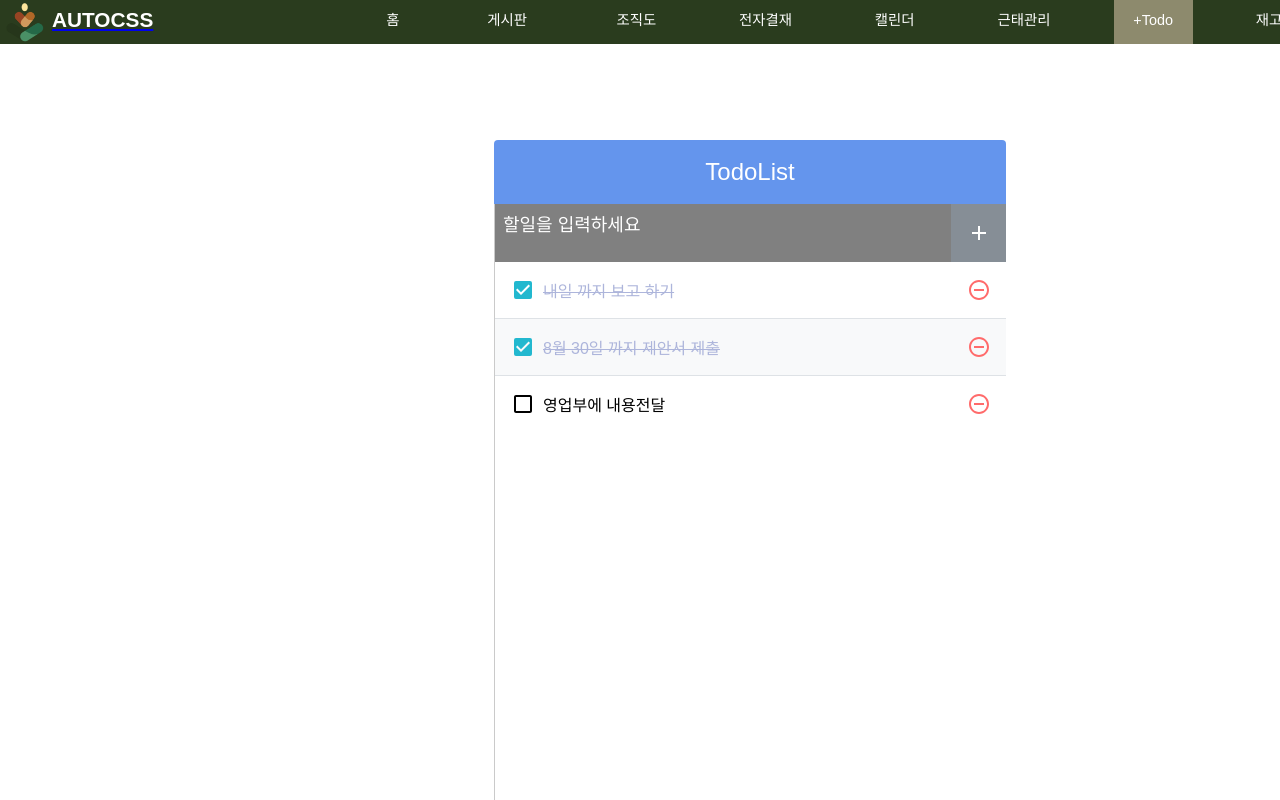
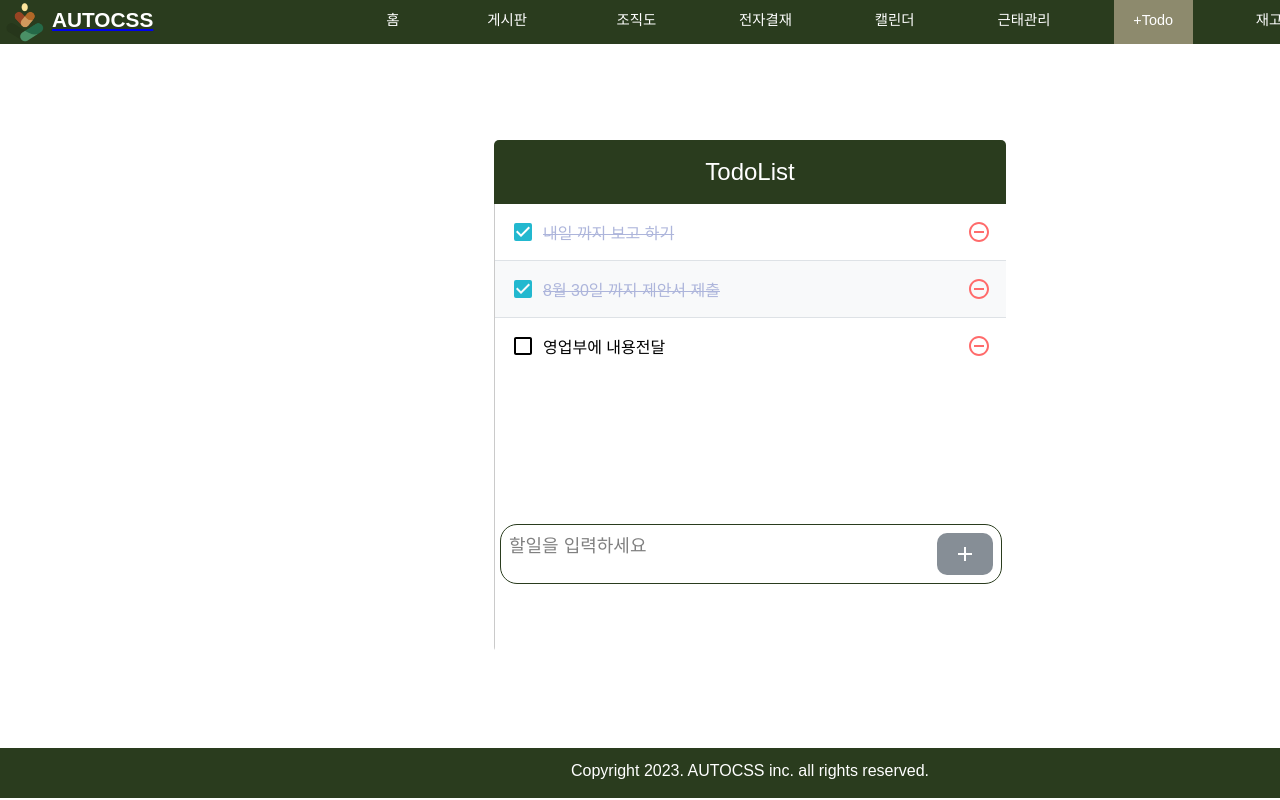
Before and after one commit to kimjisu123/AUTOCS-React, a React (Create React App) app: page /todo in a window 1280 px wide. Shown: the top 800 px of the page. Built offline with nearby package versions, Linux system fonts and the light colour scheme.

Commit message:
TodoList 리액트 기능 작업(기능구현완 - 세부 스타일링 작업 진행중) insert 버튼 디자인수정

```diff
--- a/src/pages/Todolist/TodoApp.js
+++ b/src/pages/Todolist/TodoApp.js
@@ -34,7 +34,7 @@ const TodoApp = () => {
                 text,
                 checked: false,
             };
-            setTodos(todos.concat(todo)); // 객체 추가
+            setTodos(todos => todos.concat(todo)); // 객체 추가
             nextId.current += 1; // id에 1씩 더하기
         }
 
@@ -43,26 +43,26 @@ const TodoApp = () => {
     //  할일 지우기 함수 filter 사용
     const onRemove = useCallback(
         id => {
-            setTodos(todos.filter(todo => todo.id !== id));
-        },[todos],
+            setTodos(todos => todos.filter(todo => todo.id !== id));
+        },[],
     );
 
     // 할일 체크 함수
     const onToggle = useCallback(
         id => {
-            setTodos(
+            setTodos(todos=>
                 todos.map(todo =>
                 todo.id === id? { ...todo, checked: !todo.checked} : todo,
                 ),
             );
-        },[todos],
+        },[],
     );
 
 
     return(
         <TodoTemplate>
+            <TodoList todos={todos} onRemove={ onRemove } onToggle={onToggle}/>
             <TodoInsert onInsert={onInsert}/>
-            <TodoList todos={todos} onRemove={ onRemove } onToggle={onToggle}/>
         </TodoTemplate>
         )
 
--- a/src/pages/Todolist/TodoInsert.css
+++ b/src/pages/Todolist/TodoInsert.css
@@ -1,8 +1,12 @@
 .TodoInsert {
 
     display: flex;
-    background: gray;
-    /*flex: 1;*/
+    /*background: gray;*/
+    flex: 1;
+    border: 1px solid #2a3c1e;
+    border-radius: 17px;
+    margin-left: 5px;
+    margin-right: 5px;
 
 }
 
@@ -14,12 +18,13 @@ input {
     padding: 0.5rem;
     font-size: 1.125rem;
     line-height: 1.5;
-    color: white;
+    color: gray;
     flex: 1;
+
 }
 
 input::placeholder {
-    color: white;
+    color: gray;
     flex: 1;
 }
 
@@ -36,6 +41,8 @@ button {
     align-items: center;
     cursor: pointer;
     transition: 0.1s background ease-in;
+    border-radius: 10px;
+    margin: 0.5rem;
 
 }
 
--- a/src/pages/Todolist/TodoList.js
+++ b/src/pages/Todolist/TodoList.js
@@ -1,5 +1,6 @@
 import TodoListItem from "./TodoListItem";
 import './TodoList.css'
+import React from 'react';
 
 const TodoList = ({todos, onRemove ,onToggle}) => {
 
@@ -17,4 +18,4 @@ const TodoList = ({todos, onRemove ,onToggle}) => {
         </div>
     )
 }
-export default TodoList;
+export default React.memo(TodoList); // 성능 최적화
--- a/src/pages/Todolist/TodoListItem.js
+++ b/src/pages/Todolist/TodoListItem.js
@@ -1,3 +1,4 @@
+import React from 'react';
 import { MdCheckBoxOutlineBlank , MdCheckBox , MdRemoveCircleOutline } from 'react-icons/md';
 import './TodoListItem.css';
 import cn from 'classnames';  // 조건부 스타일링을 위 해 classnames를 사용함.
@@ -18,4 +19,4 @@ const TodoListItem = ({todo, onRemove, onToggle }) => {
         </div>
     );
 };
-export default TodoListItem;
+export default React.memo(TodoListItem);  // 성능최적화를 위해 리랜더링을 방지하려 React.memo를 사용함. 컴포넌트의 props가 바뀌지 않은면 리랜더링 하지 않음.
--- a/src/pages/Todolist/TodoTemplate.css
+++ b/src/pages/Todolist/TodoTemplate.css
@@ -1,16 +1,17 @@
 .TodoTemplate {
 
     width: 512px;
+    height: 512px;
     margin-left: auto;
     margin-right: auto;
     margin-top:6rem;
     margin-bottom: 6rem;
-    border-radius: 4px;
+    border-radius: 5px;
     overflow: hidden;
 }
 
 .app-title {
-    background-color: cornflowerblue;
+    background-color: #2a3c1e;
     color: white;
     height: 4rem;
     font-size: 1.5rem;
```
